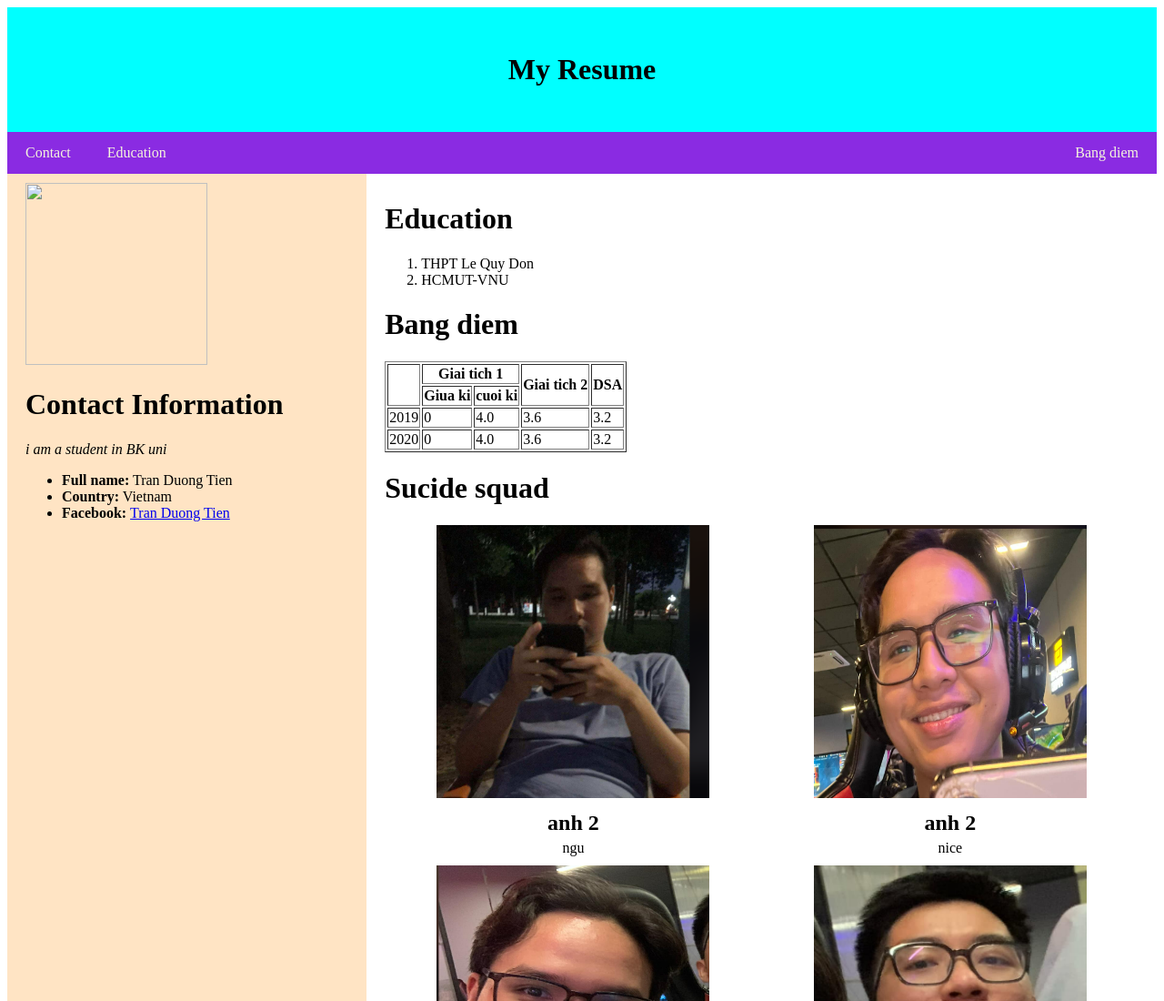
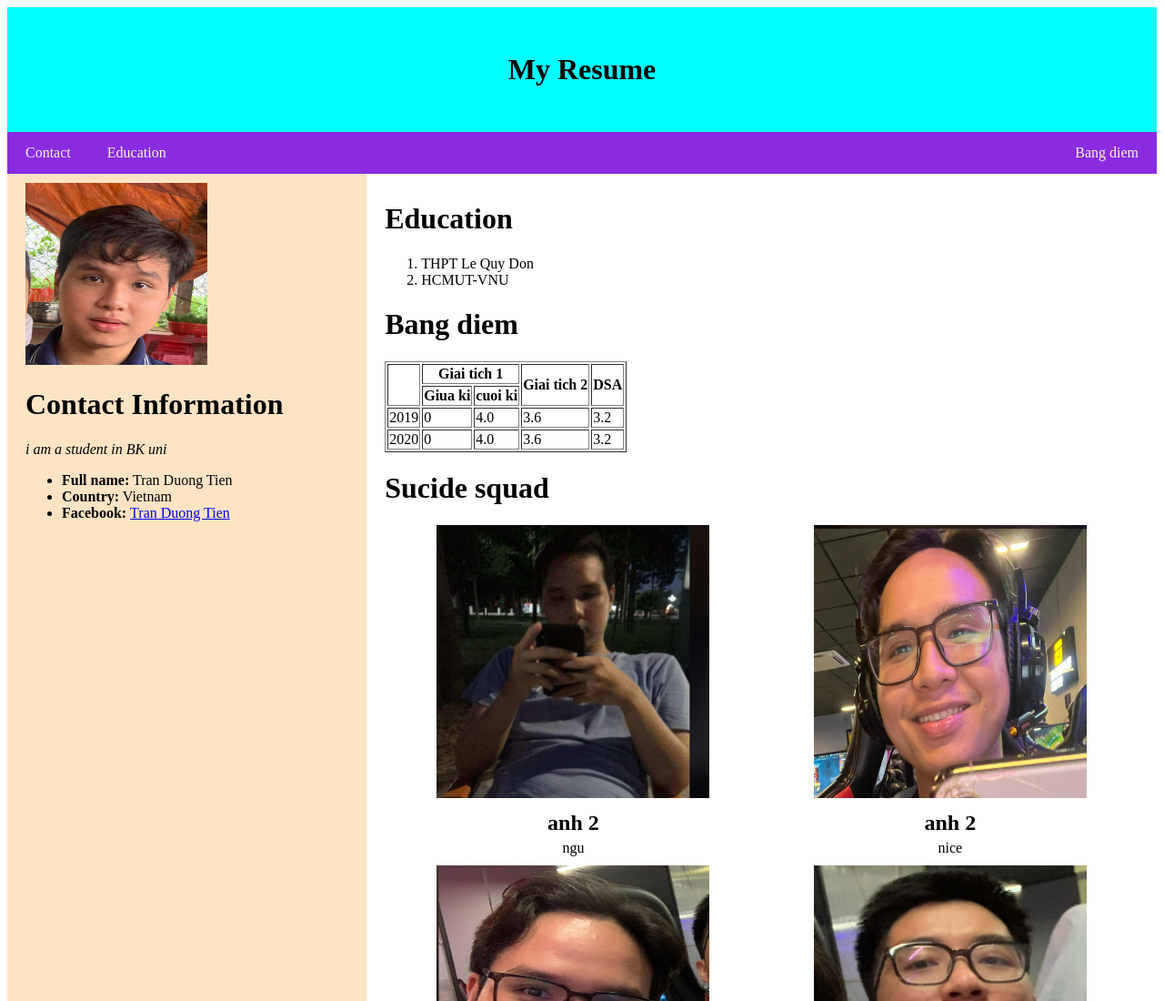
Before and after one commit to misu2tdt/misu2tdt.github.io, a plain HTML site: page index.html in a window 1280 px wide. Shown: the top 1100 px of the page at 91% size. Drawn offline with Linux system fonts and the light colour scheme.

Commit message:
Update index.html

```diff
--- a/index.html
+++ b/index.html
@@ -20,7 +20,7 @@
 
 	<div id="flex_container">
 		<div id="left_side">
-			<img src="concac.jpg" width="200" height="200" />
+			<img src="img/concac.jpg" width="200" height="200" />
 			<h1 id="Contact">Contact Information</h1>
 			<p> <em>i am a student in BK uni </em> </p>
 			<ul>
```
